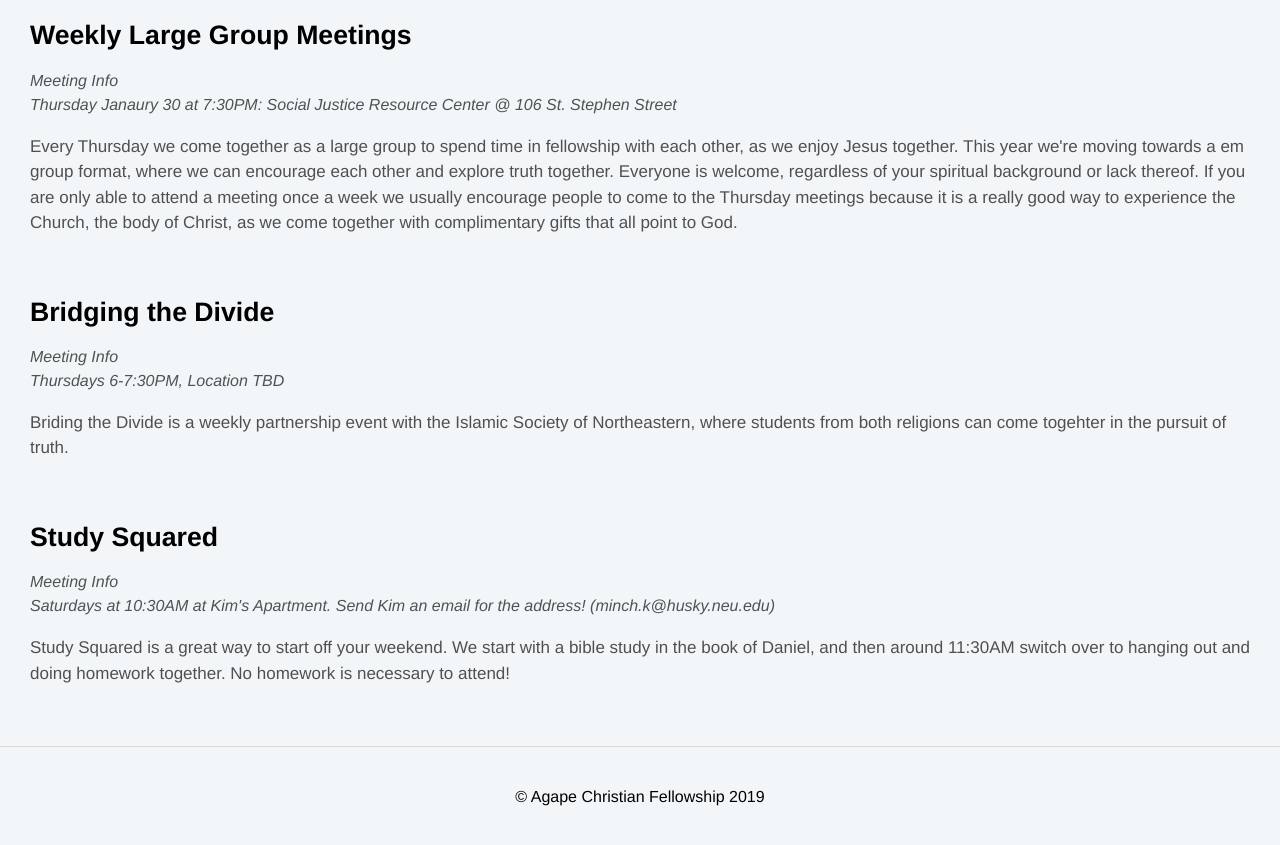
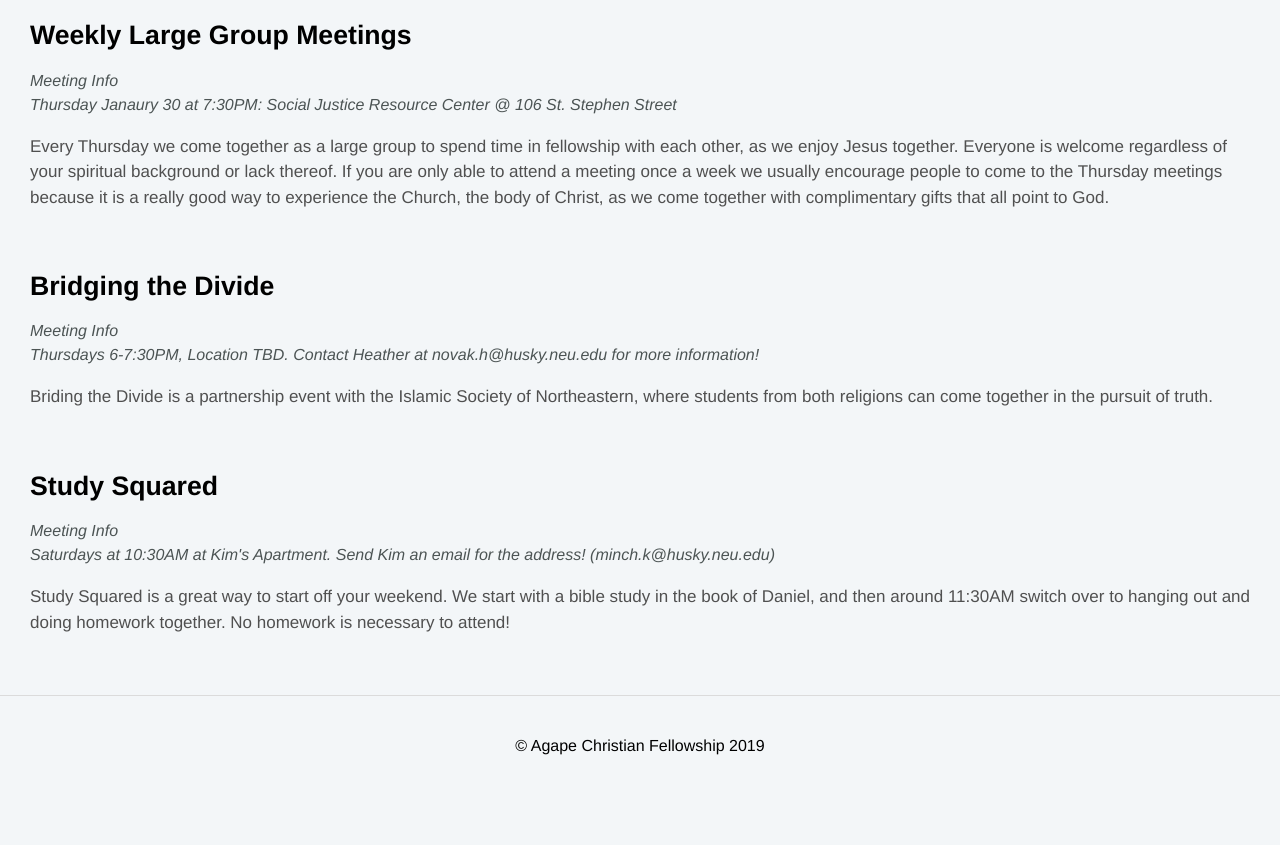
Before and after one commit to PatrickMcGrath29/nuagape-ui, a Nuxt app: page / in a window 1280 px wide. Shown: the part 900-1745 px from the top of the page. After the commit the page ends 1696 px from the top, so only its background shows below. Built offline with nearby package versions, Linux system fonts and the light colour scheme.

Commit message:
More content updates

```diff
--- a/pages/index.vue
+++ b/pages/index.vue
@@ -41,15 +41,15 @@
           <br />
           {{ meeting_info }}
         </em>
-        <p>Every Thursday we come together as a large group to spend time in fellowship with each other, as we enjoy Jesus together. This year we're moving towards a em group format, where we can encourage each other and explore truth together. Everyone is welcome, regardless of your spiritual background or lack thereof. If you are only able to attend a meeting once a week we usually encourage people to come to the Thursday meetings because it is a really good way to experience the Church, the body of Christ, as we come together with complimentary gifts that all point to God.</p>
+        <p>Every Thursday we come together as a large group to spend time in fellowship with each other, as we enjoy Jesus together. Everyone is welcome regardless of your spiritual background or lack thereof. If you are only able to attend a meeting once a week we usually encourage people to come to the Thursday meetings because it is a really good way to experience the Church, the body of Christ, as we come together with complimentary gifts that all point to God.</p>
       </div>
       <div class="content-group">
         <h3>Bridging the Divide</h3>
         <em class="meeting-info-text">
           Meeting Info
-          <br />Thursdays 6-7:30PM, Location TBD
+          <br />Thursdays 6-7:30PM, Location TBD. Contact Heather at novak.h@husky.neu.edu for more information!
         </em>
-        <p>Briding the Divide is a weekly partnership event with the Islamic Society of Northeastern, where students from both religions can come togehter in the pursuit of truth.</p>
+        <p>Briding the Divide is a partnership event with the Islamic Society of Northeastern, where students from both religions can come together in the pursuit of truth.</p>
       </div>
       <div class="content-group">
         <h3>Study Squared</h3>
```
